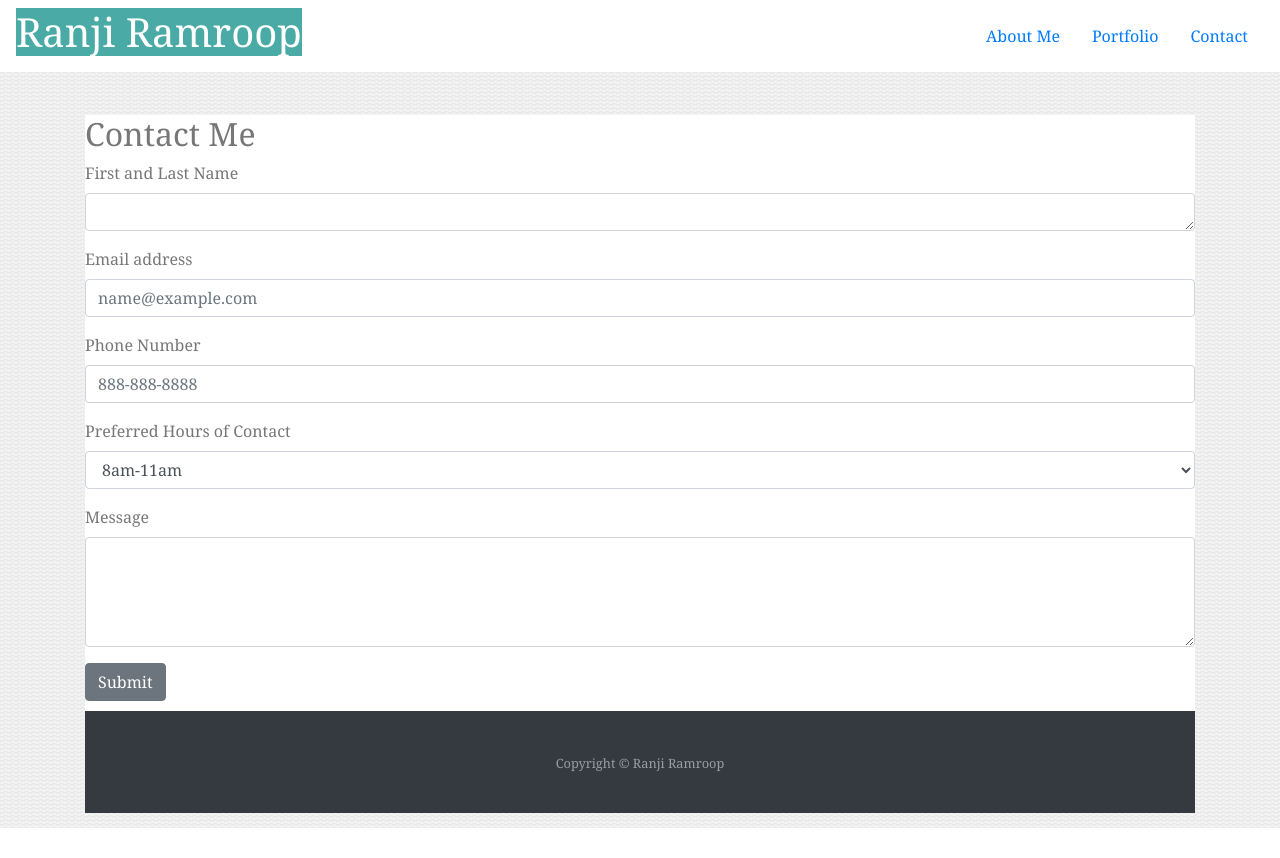
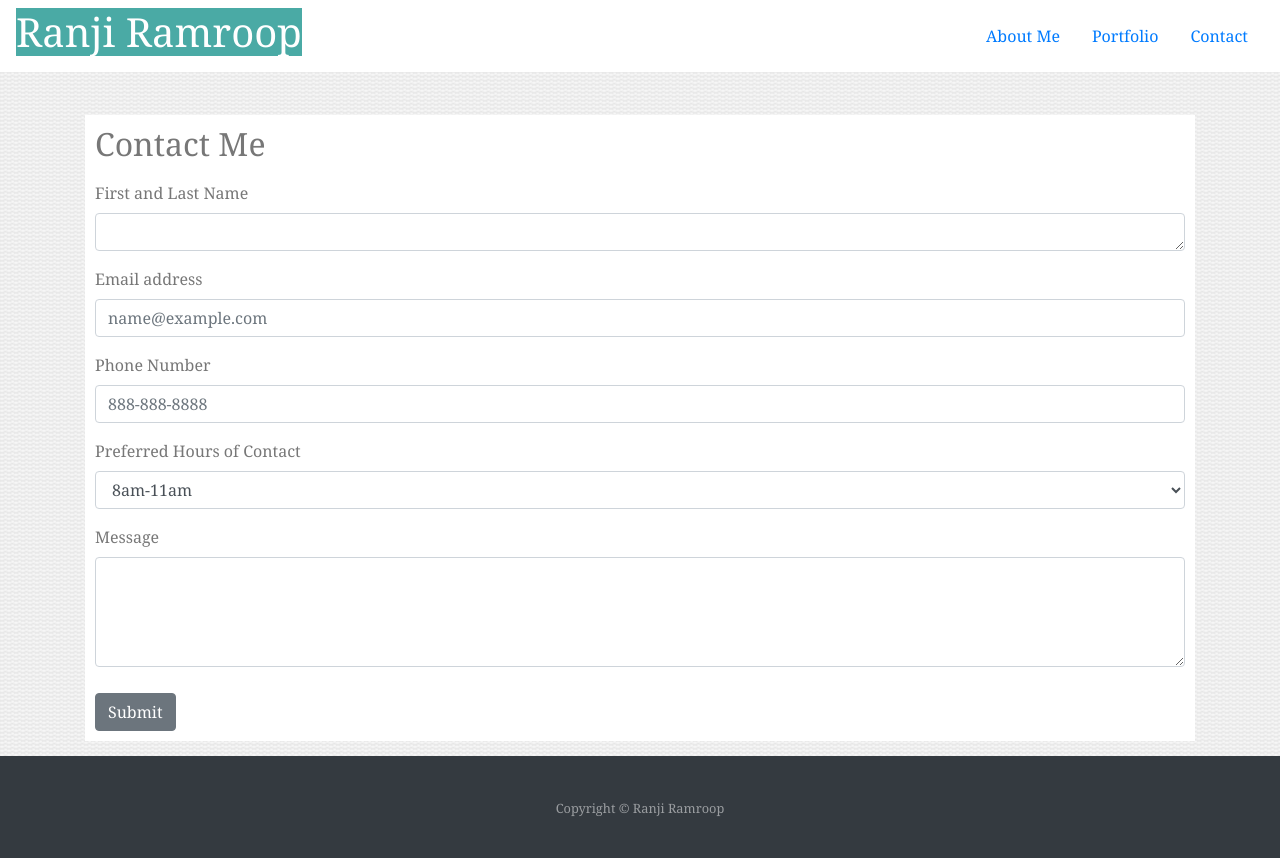
Before and after one commit to ranjiramroop/ranjiramroop.github.io, a plain HTML site: page homework_2/html/contact.html in a window 1280 px wide. Before the commit the page ends 828 px from the top, so only its background shows below. Drawn offline with nearby package versions, Linux system fonts and the light colour scheme.

Commit message:
adjusted divs on the footer for the portfolio and contact pages

```diff
--- a/homework_2/assets/css/bootstrap.css
+++ b/homework_2/assets/css/bootstrap.css
@@ -43,6 +43,10 @@ padding: 10px;
   background-color: #ffffff;
   color: #777777;
 }
+h2 {
+  padding:10px;
+  padding-bottom:0px;
+}
 .card {
   padding: 10px;
   height: 75vh;
@@ -60,9 +64,12 @@ color: #ffffff;
 #sticky-footer {
   flex-shrink: none;
 }
-
-button {
-  margin-bottom: 10px;
+form {
+  padding:10px;
+}
+.submit {
+  padding-bottom: 10px;
+  padding-left: 10px;
 }
 
 /* Extra small devices (portrait phones, less than 576px)*/
--- a/homework_2/html/contact.html
+++ b/homework_2/html/contact.html
@@ -59,13 +59,15 @@
                             <textarea class="form-control" id="exampleFormControlTextarea2" rows="4"></textarea>
                     </div>
                 </form>
-                <button type="button" class="btn btn-secondary">Submit</button>
-        </div>
+                <div class=submit>
+                  <button type="button" class="btn btn-secondary">Submit</button>
+                </div>
+      </div>
+    </div>
     <footer id="sticky-footer" class="py-4 bg-dark text-white-50">
         <div class="container text-center">
           <small>Copyright &copy; Ranji Ramroop</small>
         </div>
     </footer>
-</div>
 </body>
 </html>
```
